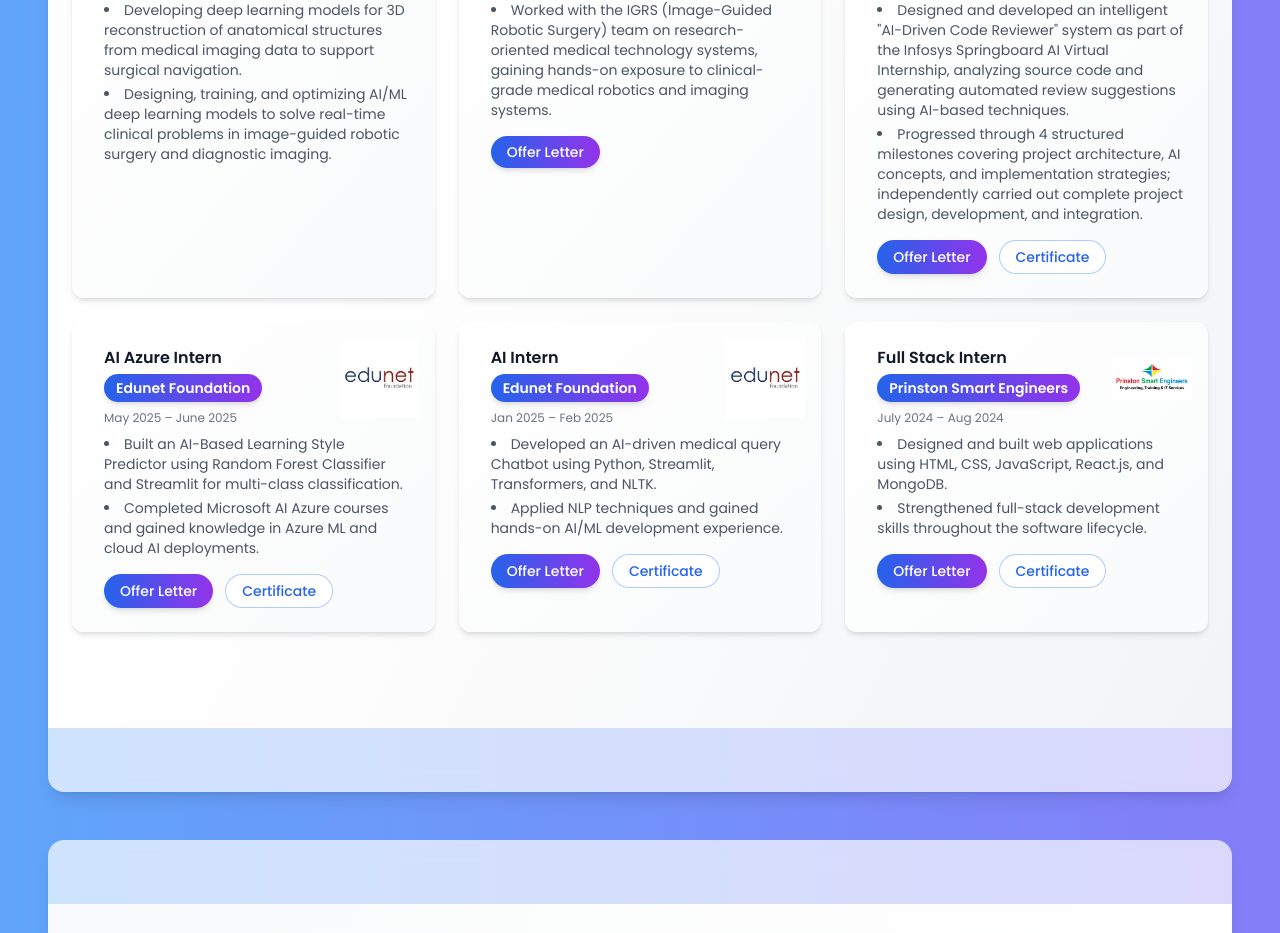
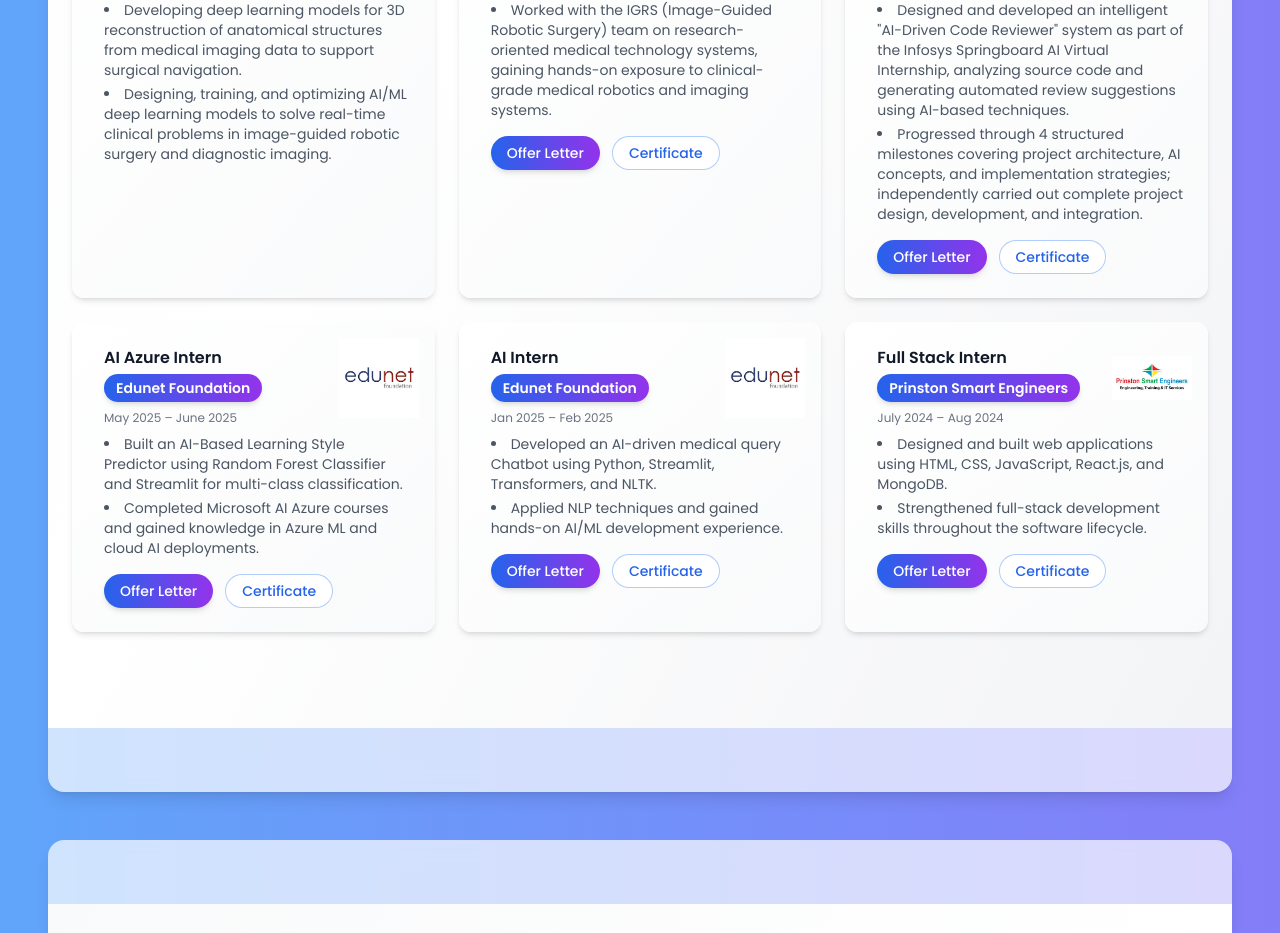
Before and after one commit to RohithReddyGK/Portfolio, a React (Vite) app in the folder my-portfolio/: page / in a window 1280 px wide. Shown: the part 2440-3373 px from the top of the page. Built offline with nearby package versions, Linux system fonts and the light colour scheme.

Commit message:
Updated my portfolio

```diff
--- a/my-portfolio/src/components/About.jsx
+++ b/my-portfolio/src/components/About.jsx
@@ -55,6 +55,7 @@ export default function About() {
             logo: "/Company Logos/HTIC IITM Logo.png",
             period: "Feb 2026 – May 2026",
             offerLetter: "/docs/project-intern-offer-letter.pdf",
+            certificate: "/docs/project-intern-certificate.pdf",
             description: [
                 "Worked with the IGRS (Image-Guided Robotic Surgery) team on research-oriented medical technology systems, gaining hands-on exposure to clinical-grade medical robotics and imaging systems."
             ]
```
Also changed, not shown: 1 other file (tests, documents, lock files or other folders).
